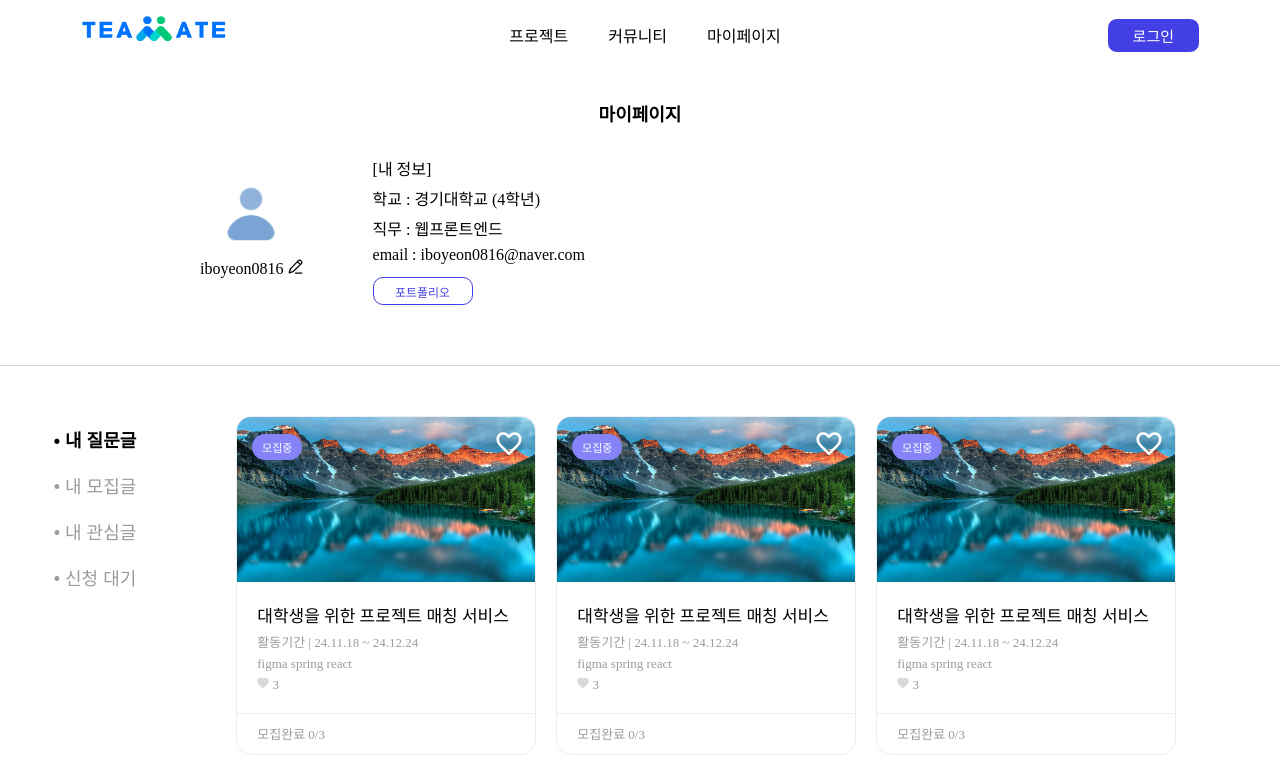
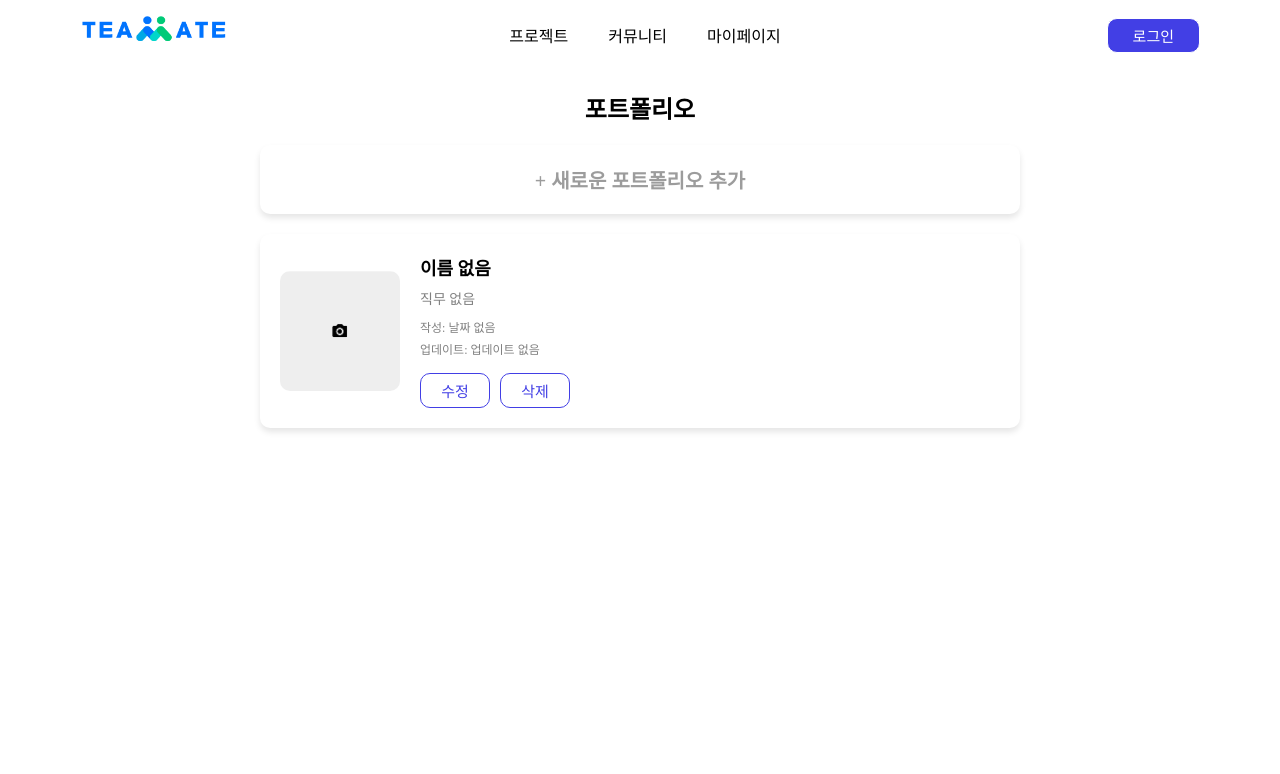
Before and after one commit to Jihyeoniiiii/TeamMate, a React (Vite) app: page /mypage/resumes in a window 1280 px wide. Shown: the top 774 px of the page. Built offline with nearby package versions, Linux system fonts and the light colour scheme.

Commit message:
feat: 이력서 리스트 페이지 생성, 이력서 추가 버튼생성

```diff
--- a/src/App.jsx
+++ b/src/App.jsx
@@ -11,6 +11,7 @@ import CommunityDetailPage from "./pages/CommunityDetailPage";
 import MyPage from "./pages/MyPage";
 import ResumeCreationPage from "./pages/ResumeCreationPage";
 import PortfolioCreationPage from "./pages/PortfolioCreationPage";
+import Resumes from "./pages/Resumes";
 
 function App() {
   return (
@@ -26,9 +27,9 @@ function App() {
           <Route path="/community-creation" element={<CommunityCreationPage />} />
           <Route path="/community-detail" element={<CommunityDetailPage />} />
           <Route path="/mypage" element={<MyPage />} />
-          <Route path="/mypage/resumes" element={<MyPage />} />
+          <Route path="/mypage/resumes" element={<Resumes/>} />
           <Route path="/mypage/resumes/new" element={<ResumeCreationPage />} />
-          <Route path="/mypage/resumes/new/1/portfolio-creation" element={<PortfolioCreationPage />} />
+          <Route path="/mypage/resumes/1/portfolio-creation" element={<PortfolioCreationPage />} />
         </Route>
       </Routes>
     </BrowserRouter>
--- a/src/pages/ResumeCreationPage.jsx
+++ b/src/pages/ResumeCreationPage.jsx
@@ -29,7 +29,7 @@ const ResumeCreationPage = () => {
     };
 
     const handleCreatePortfolio = () => {
-        navigate("/mypage/resumes/new/1/portfolio-creation");
+        navigate("/mypage/resumes/1/portfolio-creation");
     };
 
     const handleImageChange = (newImage) => {
@@ -38,13 +38,12 @@ const ResumeCreationPage = () => {
 
     const validateFields = () => {
         const newErrors = {};
-        if (!communityState.name) newErrors.name = "이름을 입력해주세요.";
-        if (!communityState.age) newErrors.age = "나이를 입력해주세요.";
-        if (!communityState.position) newErrors.position = "포지션을 입력해주세요.";
-        if (!communityState.email) newErrors.email = "email을 입력해주세요.";
-        if (!communityState.introduction) newErrors.introduction = "자기소개를 입력해주세요.";
-        if (!communityState.stacks) newErrors.stacks = "스택을 입력해주세요.";
-        if (tags.length === 0) newErrors.tags = "태그를 작성해주세요."; // tags.length로 확인
+        if (!resumeState.name) newErrors.name = "이름을 입력해주세요.";
+        if (!resumeState.age) newErrors.age = "나이를 입력해주세요.";
+        if (!resumeState.position) newErrors.position = "포지션을 입력해주세요.";
+        if (!resumeState.email) newErrors.email = "email을 입력해주세요.";
+        if (!resumeState.introduction) newErrors.introduction = "자기소개를 입력해주세요.";
+        //if (tags.length === 0) newErrors.tags = "태그를 작성해주세요."; // tags.length로 확인
         setErrors(newErrors);
 
         // 에러가 없으면 true 반환
@@ -137,10 +136,9 @@ const ResumeCreationPage = () => {
                     Stack
                     <TextArea
                         value={resumeState.stacks}
-                        onChange={(e) => handleInputChange("stack", e.target.value)}
-                        placeholder="stack"
+                        onChange={(e) => handleInputChange("stacks", e.target.value)}
+                        placeholder="stacks"
                     />
-                    {errors.stacks && <ErrorText>{errors.stacks}</ErrorText>}
                 </Label>
 
                 <Label>
--- a/src/pages/Resumes.jsx
+++ b/src/pages/Resumes.jsx
@@ -0,0 +1,135 @@
+import React from "react";
+import { useSelector, useDispatch } from "react-redux";
+import { useNavigate } from "react-router-dom";
+import styled from "styled-components";
+import { deleteProject } from "../store/resumeSlice";
+import Button from "../components/Button";
+import DefaultProfileImage from "../assets/icon/defaultImg.png";
+
+const Resumes = () => {
+  const resumes = useSelector((state) => state.resume); // Redux 상태 가져오기
+  const dispatch = useDispatch();
+  const navigate = useNavigate();
+
+  return (
+    <Container>
+      <Title>포트폴리오</Title>
+      <ResumeList>
+        <ResumeCard onClick={() => navigate("/mypage/resumes/new")}>
+          <AddPortfolio>+ 새로운 포트폴리오 추가</AddPortfolio>
+        </ResumeCard>
+
+        <ResumeCard onClick={() => navigate(`/resumes/detail`)}>
+          <ProfileImage src={resumes.image || DefaultProfileImage} alt="프로필 이미지" />
+          <ResumeContent>
+            <h3>{resumes.name || "이름 없음"}</h3>
+            <p>{resumes.position || "직무 없음"}</p>
+            <DateWrapper>
+              <p>작성: {resumes.createdAt ? new Date(resumes.createdAt).toLocaleDateString() : "날짜 없음"}</p>
+              <p>업데이트: {resumes.updatedAt ? new Date(resumes.updatedAt).toLocaleDateString() : "업데이트 없음"}</p>
+            </DateWrapper>
+            <ButtonWrapper>
+              <Button
+                text="수정"
+                variant="invert"
+                onClick={(e) => {
+                  navigate(`/resumes/modify`)
+                  e.stopPropagation(); // 부모 클릭 이벤트 방지
+
+                }}
+              />
+              <Button
+                text="삭제"
+                variant="invert"
+                onClick={(e) => {
+                  e.stopPropagation(); // 부모 클릭 이벤트 방지
+                  dispatch(deleteProject());
+                }}
+              />
+            </ButtonWrapper>
+          </ResumeContent>
+        </ResumeCard>
+
+      </ResumeList>
+
+    </Container>
+  );
+};
+
+const Container = styled.div`
+  padding: 20px;
+  max-width: 800px;
+  margin: 0 auto;
+`;
+
+const Title = styled.h1`
+  text-align: center;
+  font-size: 24px;
+  margin-bottom: 20px;
+`;
+
+const ResumeList = styled.div`
+  display: flex;
+  flex-direction: column;
+  gap: 20px;
+`;
+
+const ResumeCard = styled.div`
+  display: flex;
+  align-items: center;
+  padding: 20px;
+  border-radius: 10px;
+  box-shadow: 0 4px 6px rgba(0, 0, 0, 0.1);
+  background: white;
+  cursor: pointer;
+
+  &:hover {
+    background-color: #f9f9f9;
+  }
+`;
+
+const ProfileImage = styled.img`
+  width: 120px;
+  height: 120px;
+  object-fit: cover;
+  border-radius: 10px;
+  margin-right: 20px;
+`;
+
+const ResumeContent = styled.div`
+  flex: 1;
+  h3 {
+    font-size: 18px;
+    margin-bottom: 8px;
+  }
+  p {
+    font-size: 14px;
+    color: gray;
+    margin-bottom: 4px;
+  }
+`;
+
+const DateWrapper = styled.div`
+  margin-top: 10px;
+  p {
+    font-size: 12px;
+    color: gray;
+  }
+`;
+
+const ButtonWrapper = styled.div`
+  margin-top: 15px;
+  display: flex;
+  gap: 10px;
+  width: 150px;
+`;
+
+const AddPortfolio = styled.div`
+  font-size: 20px;
+  font-weight: bold;
+  text-align: center;
+  color: ${(props) => props.theme.colors.darkgrey};
+  margin: auto;
+`;
+
+export default Resumes;
```
